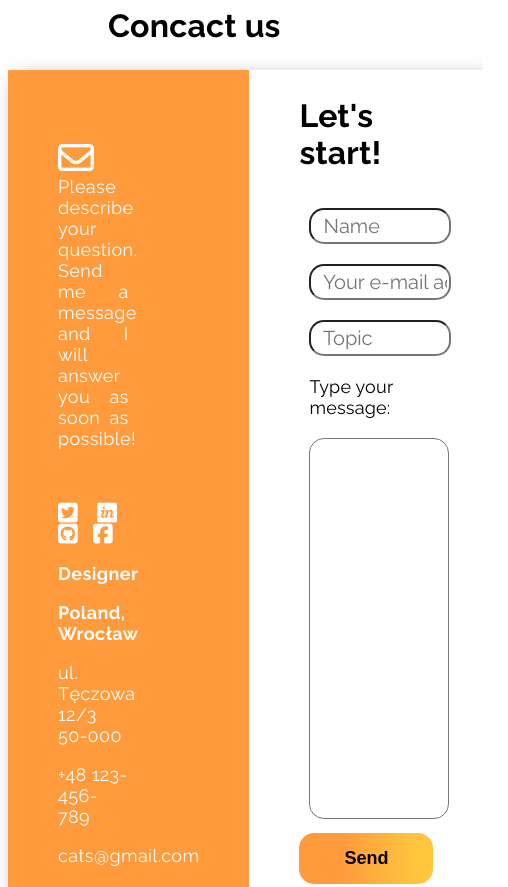
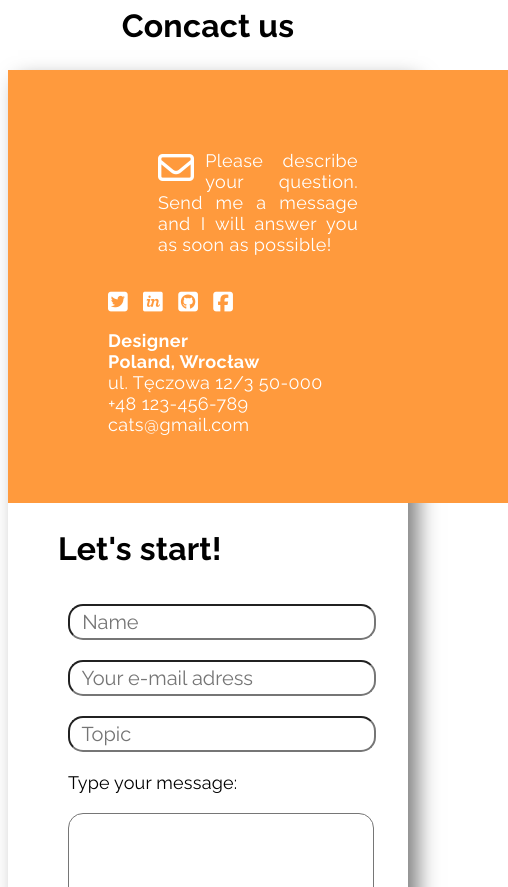
Before and after one commit to MichalSasula/wizytowka, a plain HTML site: page index.html in a window 390 px wide. Shown: the part 5400-6287 px from the top of the page, 508 px wide, since content can reach past the window. Drawn offline with Linux system fonts and the light colour scheme.

Commit message:
Form responsive 2

```diff
--- a/index.html
+++ b/index.html
@@ -90,11 +90,11 @@
                             <i class="fab fa-github-square fa-lg"></i> &nbsp;
                             <i class="fab fa-facebook-square fa-lg"></i> &nbsp;
                         </p>
-                        <p><b>Designer</b></p>
-                        <p><b>Poland, Wrocław</b></p>
-                        <p>ul. Tęczowa 12/3 50-000</p>
-                        <p>+48 123-456-789</p>
-                        <p><a href="cats@gmail.com">cats@gmail.com</a></p>
+                        <p><b>Designer</b><br>
+                        <b>Poland, Wrocław</b><br>
+                        ul. Tęczowa 12/3 50-000<br>
+                        +48 123-456-789<br>
+                        <a href="cats@gmail.com">cats@gmail.com</a></p>
                     </div>
             </div>
             <div class="concactFormUserData">
--- a/wizytowka.css
+++ b/wizytowka.css
@@ -316,19 +316,20 @@ button:hover{
 
 
 .request{
-    width: 50%;
-    max-width: 20rem;
+    width: 30rem;
+    flex-shrink: 0;
+    width: 20rem;
     margin-top: 1rem;
     text-align: justify;
 }
 
 .request p{
-    margin-top: 1rem;
+    margin-top: 2rem;
 }
 
 .concactSocialMedia{
-    width: 50%;
-    margin-top: 1rem;
+    width: 30rem;
+    flex-shrink:0;
 }
 
 p.icons{
@@ -438,6 +439,7 @@ footer{
     .gallery{
         display: grid;
         grid-template: auto 35rem 35rem / repeat(2,1fr);
+        grid-gap: 1rem;
         grid-template-areas:
             "galleryHeader galleryHeader"
             "img1 img2"
@@ -445,7 +447,99 @@ footer{
             "img5 img6";
     }
 
+/* contact form */
 
+.concactForm{
+    font-size: 1.8rem;
+    display: grid;
+    grid-template-columns: 1fr;
+    grid-template-rows: auto auto;
+}
+
+.concactHeader{
+    grid-column: 1 / span 1;
+    grid-row: 1 / span 1;
+    /* padding: 0 10rem; */
+    text-align: center;
+}
+
+.concactFormInfo{
+    grid-area: 2 / 1 / span 1 / span 1;
+    background: var(--orange);
+    width: 100%;
+    flex-direction: row;
+    flex-wrap: wrap;
+    align-items: baseline;
+    justify-content: space-around;
+
+    /* display: flex;
+    justify-content: space-between;
+    flex-direction: column; */
+    /* padding: 5rem;  */
+    /* color: white; */
+    /* letter-spacing: 0.04rem; */
+}
+
+
+
+/* .request{
+    width: 30rem;
+    flex-shrink: 0;
+    width: 20rem;
+    margin-top: 1rem;
+    text-align: justify;
+} */
+
+/* .request p{
+    margin-top: 2rem;
+} */
+
+/* .concactSocialMedia{
+    width: 30rem;
+    flex-shrink:0;
+} */
+
+/* p.icons{
+    text-align: justify
+} */
+
+.concactFormUserData{
+    grid-area: 3 / 1 / span 1 / span 1;
+    /* text-align: center; */
+    /* display: flex;
+    flex-direction: column;
+    padding: 0rem 5rem 5rem 5rem; */
+
+}
+
+/* .concactFormUserData button{
+    align-self: flex-end;
+} */
+
+
+/* form > *{
+    width: 100%;
+    border-radius: 15px;
+    resize: none;
+    margin: 1rem;
+} */
+
+/* input[type='text']{
+    height: 3rem;
+    font-size: 2rem;
+    font-family: 'Raleway', sans-serif;
+    letter-spacing: normal;
+} */
+
+/* .concactFormInfo a{
+    color: white;
+} */
+
+.shadow{
+    grid-area: 2 / 1 / 4 / span 1;
+    /* box-shadow: 10px 10px 20px rgba(0,0,0,0.5);
+    z-index: -1; */
+}
 
 
 }
```
